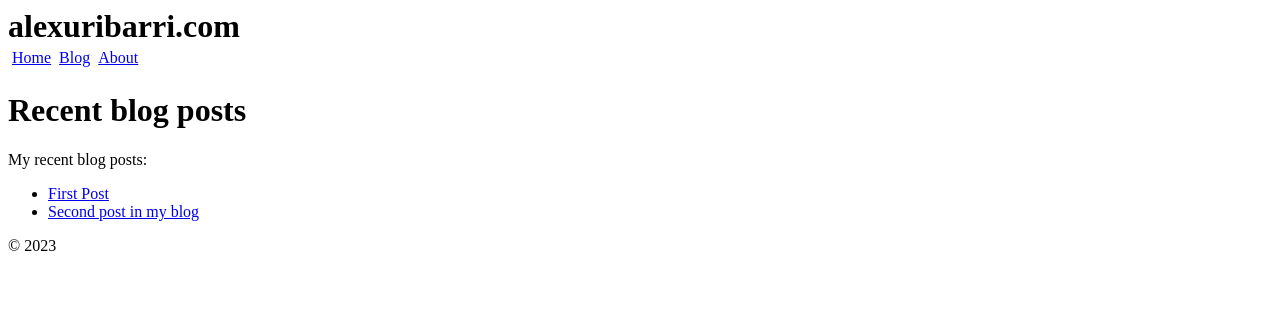
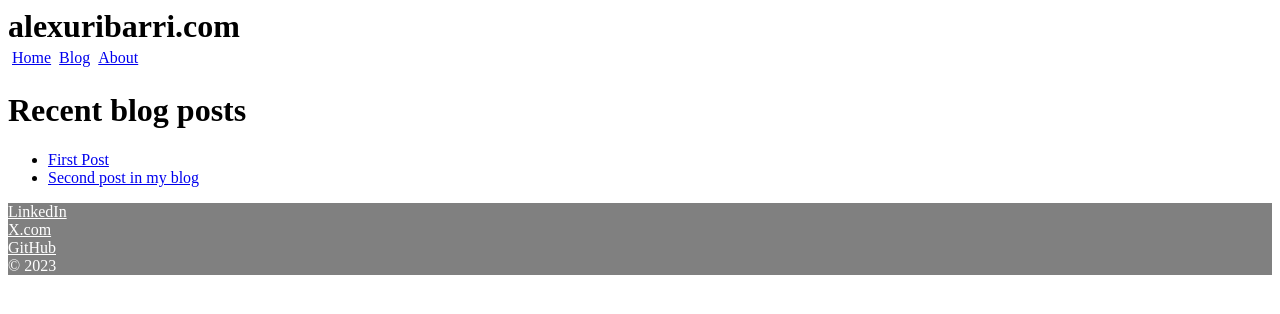
Before and after one commit to alexuribarri/alexuribarri, a website: page builder/preview/blog.html in a window 1280 px wide. Drawn offline with Linux system fonts and the light colour scheme.

Commit message:
updated footer

```diff
--- a/builder/comp/header.mjs
+++ b/builder/comp/header.mjs
@@ -24,5 +24,5 @@ export function header() {
 
   const html = logoHtml + navHtml;
 
-  return html;
+  return `<header>${html}</header>`;
 }
--- a/builder/preview/blog.html
+++ b/builder/preview/blog.html
@@ -9,10 +9,7 @@
 
         <meta name="description" content="This is a collection of my blog posts">
 
-        <style>header {
-}
-
-.logo a {
+        <style>.logo a {
   text-decoration: none;
   color: black;
   font-weight: 900;
@@ -33,10 +30,25 @@ nav ul {
 nav li {
   padding: 4px;
 }
+
+footer {
+  background-color: grey;
+  color: white;
+}
+
+.footer-social ul {
+  list-style: none;
+  margin: 0;
+  padding: 0;
+}
+
+.footer-social ul a {
+  color: white;
+}
 </style>
 
       </head>
-    <div class="logo"><a href="https://alexuribarri.com">alexuribarri.com</a></div><nav>
+    <header><div class="logo"><a href="https://alexuribarri.com">alexuribarri.com</a></div><nav>
   <ul>
 
         <li><a href="./">Home</a></li>
@@ -46,13 +58,11 @@ nav li {
         <li><a href="./about.html">About</a></li>
 
   </ul>
-  </nav><h1>Recent blog posts</h1>
-<p>My recent blog posts:</p>
-<ul><li><a href="./first-post.html">First Post</a></li><li><a href="./second-post.html">Second post in my blog</a></li></ul>
-    <footer class="footer">
-    <div class="footer__container">
-        <p class="footer__text">
-            © 2023
-        </p>
-    </div>
-</footer>
+  </nav></header><h1>Recent blog posts</h1>
+<ul><li><a href="./first-post.html">First Post</a></li><li><a href="./second-post.html">Second post in my blog</a></li></ul><footer><div class="footer-social"><ul>
+   <li> <a href="https://www.linkedin.com/in/uribarri/">LinkedIn</a> </li>
+
+   <li> <a href="https://x.com/alexuribarri">X.com</a> </li>
+
+   <li> <a href="https://github.com/alexuribarri">GitHub</a> </li>
+  </ul></div><dic class="copyright">© 2023</div></footer>
--- a/builder/style.css
+++ b/builder/style.css
@@ -19,3 +19,18 @@ nav ul {
 nav li {
   padding: 4px;
 }
+
+footer {
+  background-color: grey;
+  color: white;
+}
+
+.footer-social ul {
+  list-style: none;
+  margin: 0;
+  padding: 0;
+}
+
+.footer-social ul a {
+  color: white;
+}
```
Also changed, not shown: builder/comp/footer.mjs (+22 -9 lines), builder/config.json (+6 -1 lines), builder/drafts/blog/blog.md (+0 -2 lines), builder/preview/about.html (+24 -13 lines), builder/preview/first-post.html (+24 -13 lines), builder/preview/index.html (+24 -13 lines), builder/preview/second-post.html (+24 -13 lines), builder/dist/blog.html, builder/dist/third-post.html.
